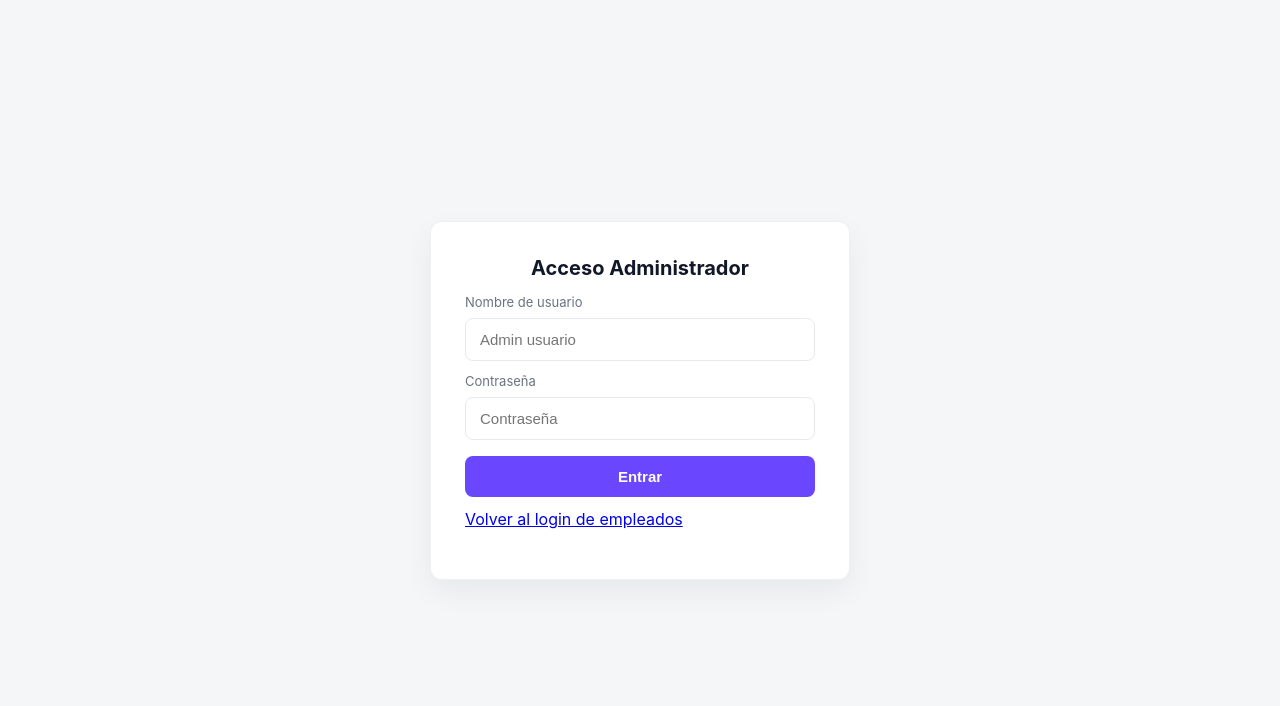
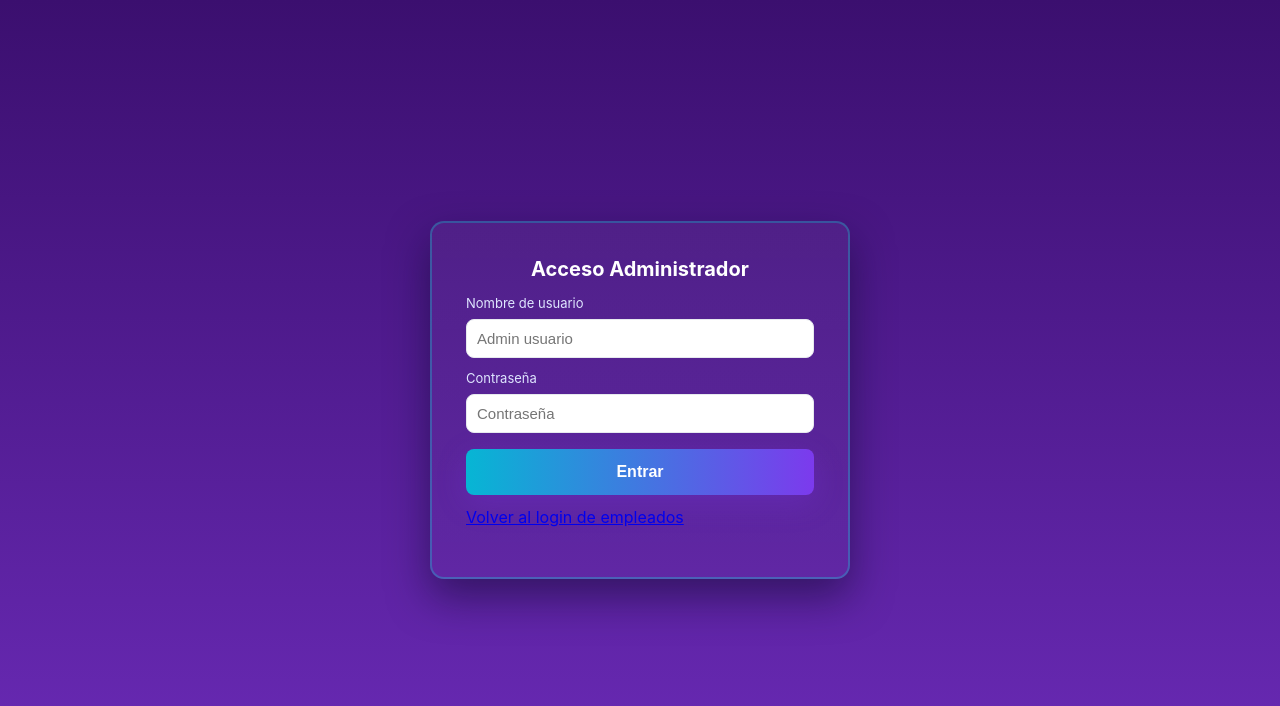
Before and after one commit to Yessitoxd/Carsplay, a website: page admin_login.html in a window 1280 px wide. Drawn offline with Linux system fonts and the light colour scheme.

Commit message:
fix(ui): center button text and add admin login neon styles

```diff
--- a/admin_login.html
+++ b/admin_login.html
@@ -6,7 +6,7 @@
   <title>Admin Login - CarsPlay</title>
   <link rel="stylesheet" href="styles.css">
 </head>
-<body>
+<body class="admin-auth">
   <main class="page">
     <section class="card" aria-labelledby="admin-login-title">
       <h1 id="admin-login-title">Acceso Administrador</h1>
--- a/styles.css
+++ b/styles.css
@@ -53,6 +53,7 @@ body{
 .login input:focus{outline:none; box-shadow:0 0 0 4px rgba(107,70,255,0.06); border-color:var(--accent)}
 
 .btn{display:block; width:100%; padding:12px 16px; border-radius:8px; font-weight:600; font-size:15px; cursor:pointer; margin-top:16px}
+.btn{ text-align:center }
 .btn.primary{background:var(--accent); color:#fff; border:none}
 .btn.primary:active{transform:translateY(1px)}
 .btn.secondary{background:transparent; border:1px solid var(--border); color:#111827}
@@ -110,3 +111,14 @@ label[for]{cursor:text}
 body.panel-open .content{margin-left:260px}
 .panel-section{font-size:14px}
 .panel-actions{margin-top:12px}
+
+/* Admin auth page styles (neon card) */
+body.admin-auth{background:linear-gradient(180deg,#3b0f6f 0%,#6b2bb8 100%);height:100vh;display:flex;align-items:center;justify-content:center}
+body.admin-auth .card{width:420px;padding:34px;border-radius:12px;background:linear-gradient(180deg,rgba(255,255,255,0.04),rgba(255,255,255,0.02));box-shadow:0 18px 40px rgba(11,7,39,0.5);border:2px solid rgba(0,255,230,0.25)}
+body.admin-auth .card h1{color:#fff;text-align:center}
+body.admin-auth label{color:#dfe6ff}
+body.admin-auth input{background:#fff;padding:10px;border-radius:8px}
+body.admin-auth .btn.primary{background:linear-gradient(90deg,#06b6d4,#7c3aed);box-shadow:0 8px 30px rgba(124,58,237,0.24);color:#fff;border:none;font-size:16px}
+body.admin-auth .btn.primary:active{transform:translateY(1px)}
+body.admin-auth .btn.primary{padding:14px}
+body.admin-auth .card{border-radius:14px}
```
